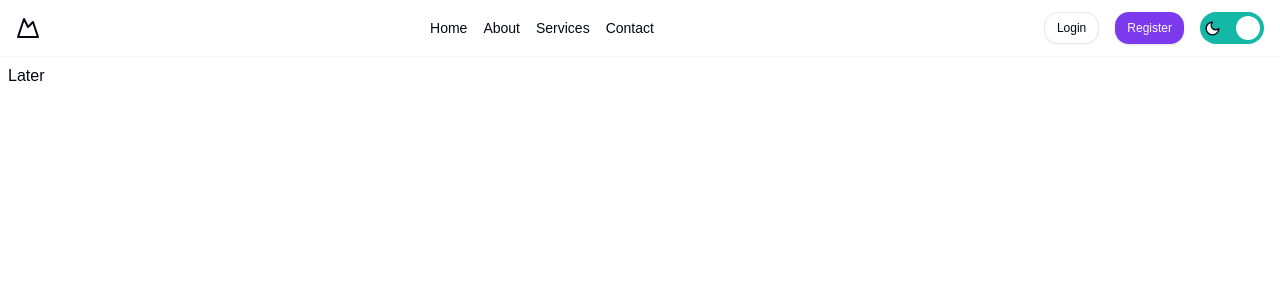
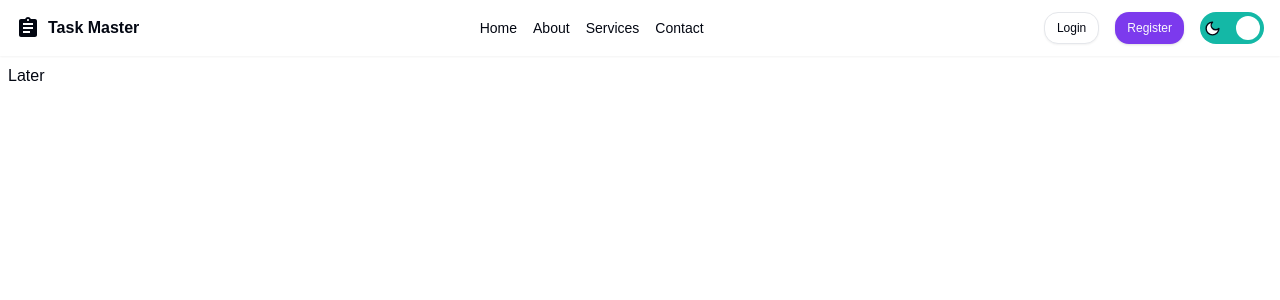
Before and after one commit to peterdinis/Task-Master, a Next.js app: page / in a window 1280 px wide. Shown: the top 300 px of the page. Built offline with nearby package versions, Linux system fonts and the light colour scheme.

Commit message:
feat: Update Navigation

```diff
--- a/app/_components/shared/Navigation.tsx
+++ b/app/_components/shared/Navigation.tsx
@@ -1,5 +1,5 @@
 import { Button } from '@/components/ui/button';
-import { MountainIcon } from 'lucide-react';
+import { MdAssignment } from "react-icons/md";
 import Link from 'next/link';
 import type { FC } from 'react';
 import ThemeButton from './ThemeToggle';
@@ -11,8 +11,8 @@ const Navigation: FC = () => {
 				<div className="w-full max-w-7xl mx-auto px-4">
 					<div className="flex justify-between h-14 items-center">
 						<Link href="#" className="flex items-center" prefetch={false}>
-							<MountainIcon className="h-6 w-6" />
-							<span className="sr-only">Acme Inc</span>
+							<MdAssignment className="h-6 w-6" />
+							<span className='ml-2 font-bold'>Task Master</span>
 						</Link>
 						<nav className="hidden md:flex gap-4">
 							<Link
--- a/package.json
+++ b/package.json
@@ -22,6 +22,7 @@
 		"node-appwrite": "^14.1.0",
 		"react": "^18",
 		"react-dom": "^18",
+		"react-icons": "^5.3.0",
 		"tailwind-merge": "^2.5.3",
 		"tailwindcss-animate": "^1.0.7"
 	},
```
Also changed, not shown: 1 other file (tests, documents, lock files or other folders).
